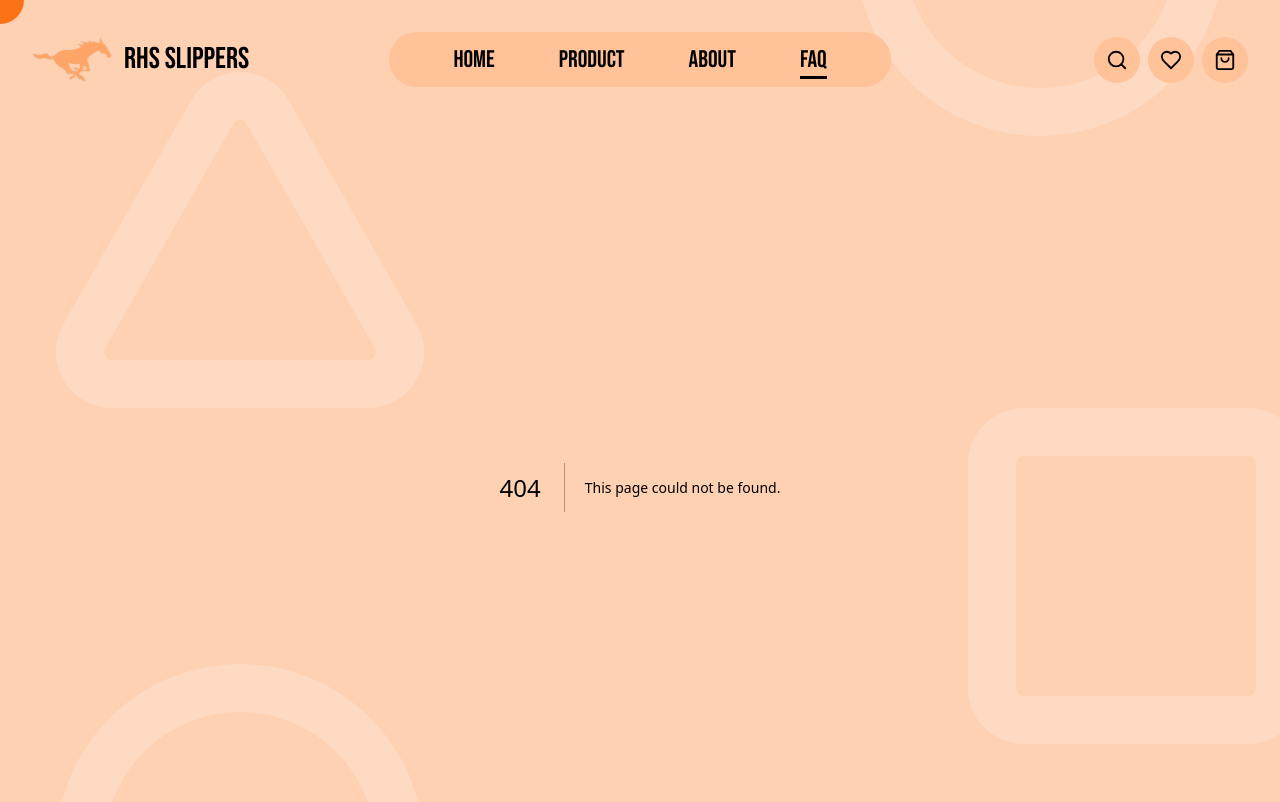
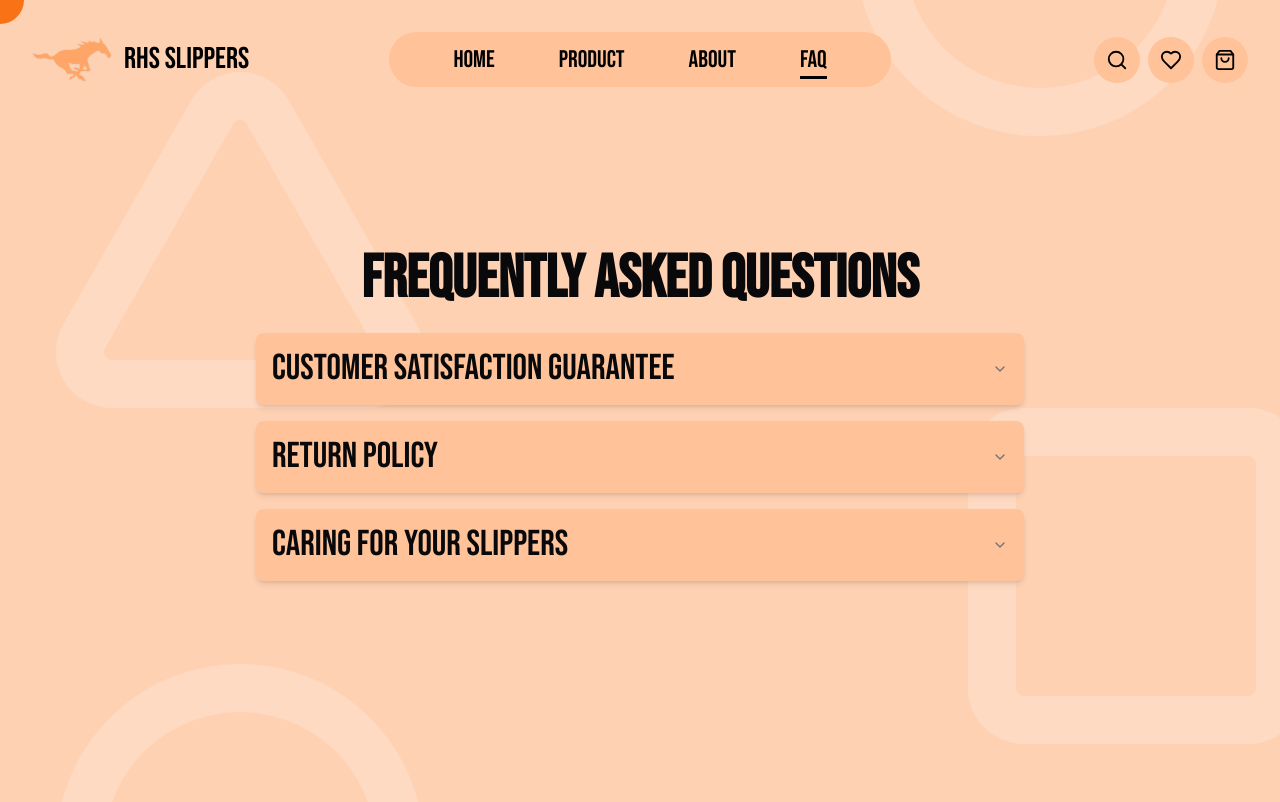
Before and after one commit to lucasch37/tsa-qualifier-2024, a Next.js app: page /faq in a window 1280 px wide. Before the commit this address had no page. Shown: the top 802 px of the page. Built offline with nearby package versions, Linux system fonts and the light colour scheme.

Commit message:
forgot to commit this too

```diff
--- a/src/app/about/page.tsx
+++ b/src/app/about/page.tsx
@@ -35,7 +35,7 @@ export default function About() {
     const [hoveredId, setHoveredId] = useState<number | null>(null);
 
     return (
-        <div className="mt-20 w-full h-full">
+        <div className="py-12 w-full h-full">
             <div className="relative w-full h-full">
                 {boxes.map((box) => (
                     <motion.div
--- /dev/null
+++ b/src/app/faq/page.tsx
@@ -0,0 +1,37 @@
+"use client";
+
+import {
+    Accordion,
+    AccordionContent,
+    AccordionItem,
+    AccordionTrigger,
+} from "@/components/ui/accordion"
+
+
+export default function Home() {
+    return (
+        <div className="flex flex-col gap-6 justify-center items-center mx-auto max-w-3xl pb-20 w-full h-full">
+            <h1 className="text-6xl font-bold font-bebas">Frequently Asked Questions</h1>
+            <Accordion type="single" collapsible className="w-full space-y-4">
+            <AccordionItem value="item-1" className="bg-[#ffc299] rounded-lg px-4 shadow-md border-none">
+                <AccordionTrigger className="text-4xl font-bebas">Customer Satisfaction Guarantee</AccordionTrigger>
+                <AccordionContent className="text-lg">
+                Made you look.
+                </AccordionContent>
+            </AccordionItem>
+            <AccordionItem value="item-2" className="bg-[#ffc299] rounded-lg px-4 shadow-md border-none">
+                <AccordionTrigger className="text-4xl font-bebas">Return Policy</AccordionTrigger>
+                <AccordionContent className="text-lg">
+                Made you look.
+                </AccordionContent>
+            </AccordionItem>
+            <AccordionItem value="item-3" className="bg-[#ffc299] rounded-lg px-4 shadow-md border-none">
+                <AccordionTrigger className="text-4xl font-bebas">Caring for Your Slippers</AccordionTrigger>
+                <AccordionContent className="text-lg">
+                Made you look.
+                </AccordionContent>
+            </AccordionItem>
+            </Accordion>
+        </div>
+    );
+}
--- a/src/app/product/page.tsx
+++ b/src/app/product/page.tsx
@@ -8,8 +8,8 @@ type Props = {};
 
 const Product = (props: Props) => {
     return (
-        <div className="flex flex-col mt-20" >
-            <div className="grid grid-cols-5 gap-4 px-8">
+        <div className="flex flex-col py-12">
+            <div className="grid grid-cols-5 gap-4 px-8 h-full">
                 <WobbleCard containerClassName="bg-[#FFA567]">
                     <div className="text-center font-bebas text-5xl p-4 flex items-center justify-center h-full">
                         OUR <br /> PRODUCTS
--- /dev/null
+++ b/src/components/ui/accordion.tsx
@@ -0,0 +1,57 @@
+"use client"
+
+import * as React from "react"
+import * as AccordionPrimitive from "@radix-ui/react-accordion"
+import { ChevronDown } from "lucide-react"
+
+import { cn } from "@/lib/utils"
+
+const Accordion = AccordionPrimitive.Root
+
+const AccordionItem = React.forwardRef<
+  React.ElementRef<typeof AccordionPrimitive.Item>,
+  React.ComponentPropsWithoutRef<typeof AccordionPrimitive.Item>
+>(({ className, ...props }, ref) => (
+  <AccordionPrimitive.Item
+    ref={ref}
+    className={cn("border-b", className)}
+    {...props}
+  />
+))
+AccordionItem.displayName = "AccordionItem"
+
+const AccordionTrigger = React.forwardRef<
+  React.ElementRef<typeof AccordionPrimitive.Trigger>,
+  React.ComponentPropsWithoutRef<typeof AccordionPrimitive.Trigger>
+>(({ className, children, ...props }, ref) => (
+  <AccordionPrimitive.Header className="flex">
+    <AccordionPrimitive.Trigger
+      ref={ref}
+      className={cn(
+        "flex flex-1 items-center justify-between py-4 text-sm font-medium transition-all hover:underline text-left [&[data-state=open]>svg]:rotate-180",
+        className
+      )}
+      {...props}
+    >
+      {children}
+      <ChevronDown className="h-4 w-4 shrink-0 text-muted-foreground transition-transform duration-200" />
+    </AccordionPrimitive.Trigger>
+  </AccordionPrimitive.Header>
+))
+AccordionTrigger.displayName = AccordionPrimitive.Trigger.displayName
+
+const AccordionContent = React.forwardRef<
+  React.ElementRef<typeof AccordionPrimitive.Content>,
+  React.ComponentPropsWithoutRef<typeof AccordionPrimitive.Content>
+>(({ className, children, ...props }, ref) => (
+  <AccordionPrimitive.Content
+    ref={ref}
+    className="overflow-hidden text-sm data-[state=closed]:animate-accordion-up data-[state=open]:animate-accordion-down"
+    {...props}
+  >
+    <div className={cn("pb-4 pt-0", className)}>{children}</div>
+  </AccordionPrimitive.Content>
+))
+AccordionContent.displayName = AccordionPrimitive.Content.displayName
+
+export { Accordion, AccordionItem, AccordionTrigger, AccordionContent }
```
